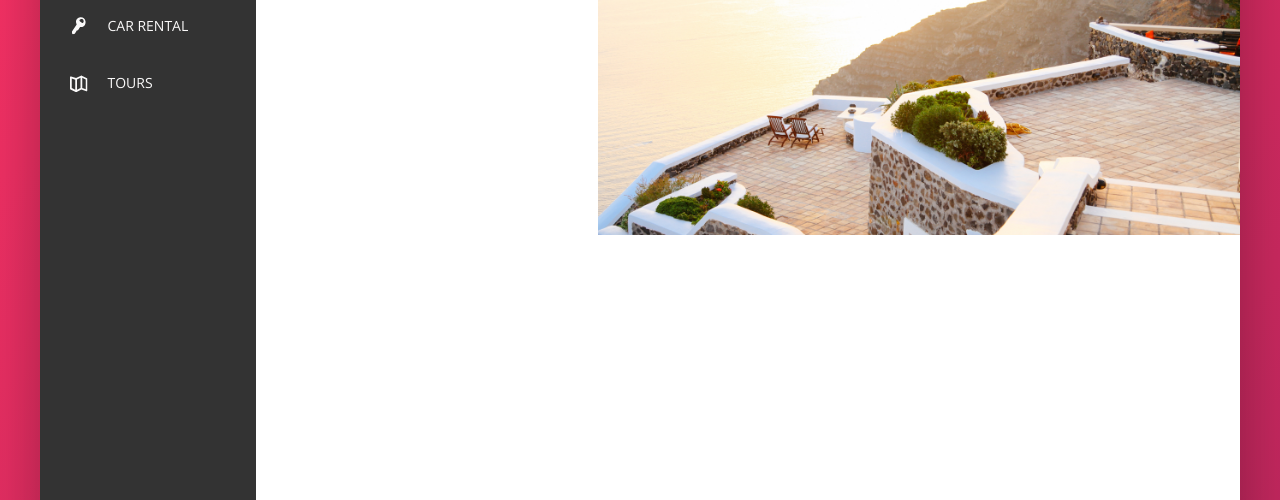
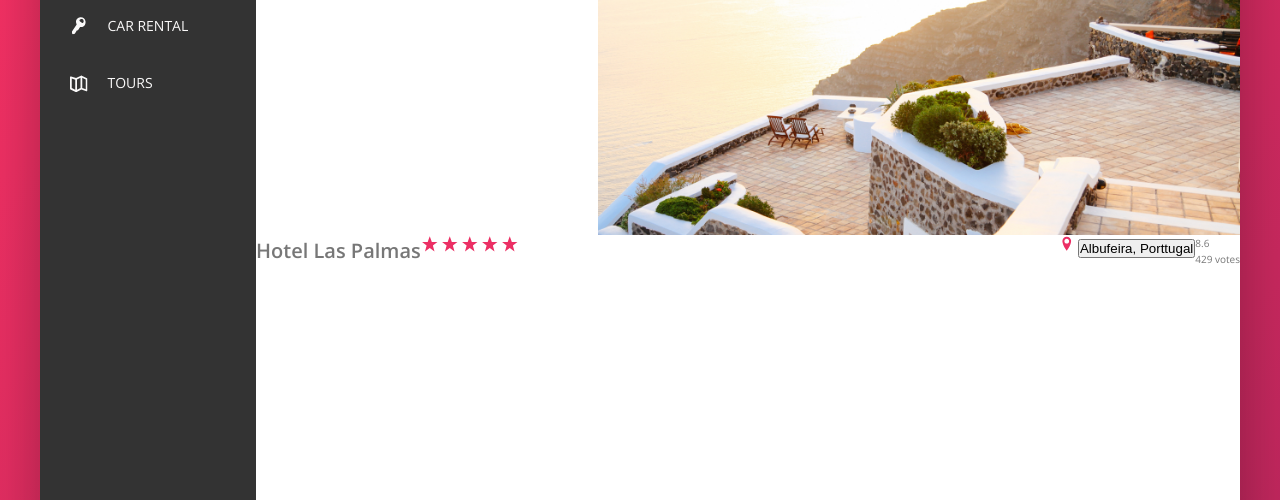
Before and after one commit to iivic17/trillo, a website: page index.html in a window 1280 px wide. Shown: the part 300-800 px from the top of the page. Drawn offline with nearby package versions, Linux system fonts and the light colour scheme.

Commit message:
Set up overview section

```diff
--- a/index.html
+++ b/index.html
@@ -108,6 +108,42 @@
                         <img src="img/hotel-3.jpg" alt="Hotel 3" class="gallery__photo">
                     </figure>
                 </div>
+
+                <div class="overview">
+                    <h1 class="overview__heading">
+                        Hotel Las Palmas
+                    </h1>
+
+                    <div class="overview__stars">
+                        <svg class="overview__icon-star">
+                            <use xlink:href="img/sprite.svg#icon-star"></use>
+                        </svg>
+                        <svg class="overview__icon-star">
+                            <use xlink:href="img/sprite.svg#icon-star"></use>
+                        </svg>
+                        <svg class="overview__icon-star">
+                            <use xlink:href="img/sprite.svg#icon-star"></use>
+                        </svg>
+                        <svg class="overview__icon-star">
+                            <use xlink:href="img/sprite.svg#icon-star"></use>
+                        </svg>
+                        <svg class="overview__icon-star">
+                            <use xlink:href="img/sprite.svg#icon-star"></use>
+                        </svg>
+                    </div>
+
+                    <div class="overview__location">
+                        <svg class="overview__icon-location">
+                            <use xlink:href="img/sprite.svg#icon-location-pin"></use>
+                        </svg>
+                        <button class="btn-inline">Albufeira, Porttugal</button>
+                    </div>
+
+                    <div class="overview__rating">
+                        <div class="overview__rating-average">8.6</div>
+                        <div class="overview__rating-count">429 votes</div>
+                    </div>
+                </div>
             </main>
         </div>
     </div>
--- a/sass/_components.scss
+++ b/sass/_components.scss
@@ -182,3 +182,37 @@
         display: block;
     }
 }
+
+.overview {
+    display: flex;
+
+    &__heading {
+
+    }
+
+    &__stars {
+        margin-right: auto;
+    }
+
+    &__icon-star,
+    &__icon-location {
+        width: 1.75rem;
+        height: 1.75rem;
+        fill: var(--color-primary);
+    }
+
+    &__location {
+    }
+
+    &__rating {
+
+    }
+
+    &__rating-average {
+
+    }
+
+    &__rating-count {
+
+    }
+}
```
Also changed, not shown: css/style.css.
